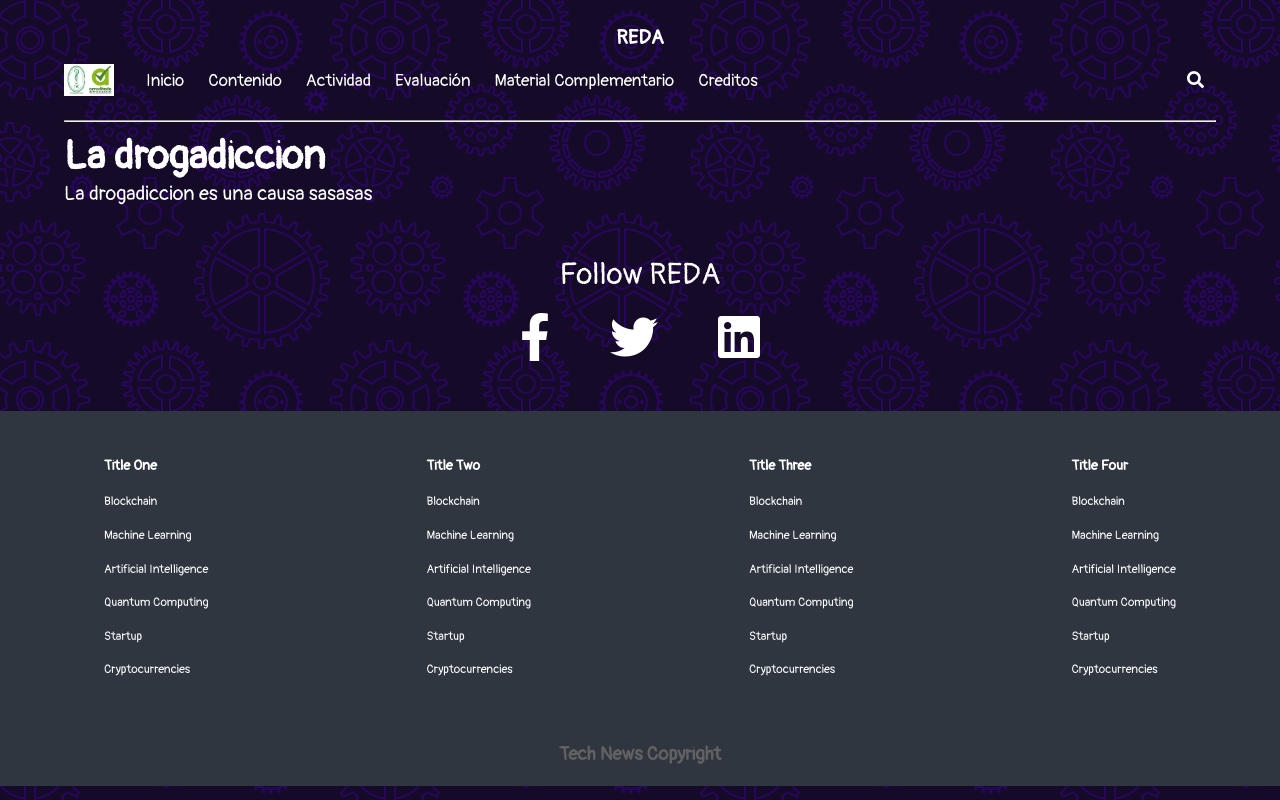
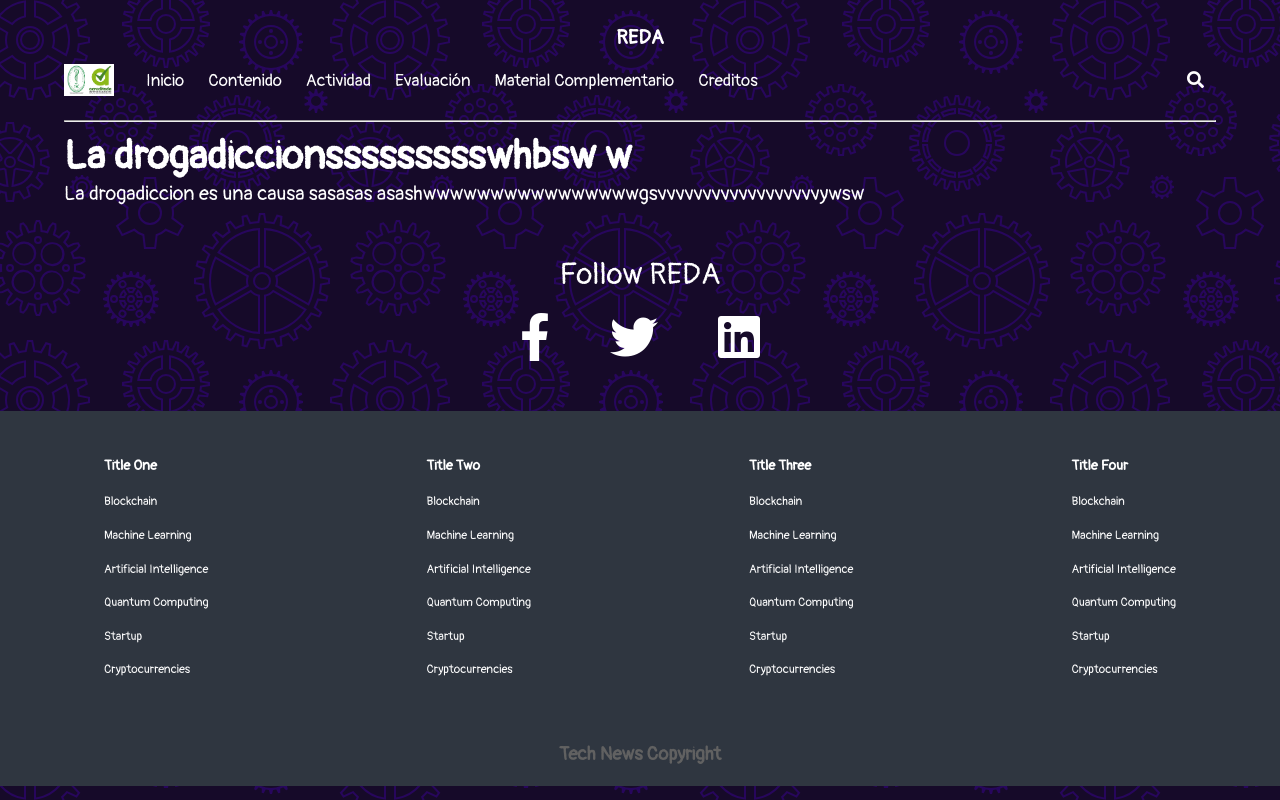
Before and after one commit to oscarbol09/FdoAlg_G-C_Oscar_Madera, a plain HTML site: page REDA/Contenido/contenido.html in a window 1280 px wide. Drawn offline with nearby package versions, Linux system fonts and the light colour scheme.

Commit message:
Update contenido.html

```diff
--- a/REDA/Contenido/contenido.html
+++ b/REDA/Contenido/contenido.html
@@ -62,10 +62,10 @@
     </nav>
     <hr>
     <h1>
-        La drogadiccion
+        La drogadiccionssssssssswhbsw w
     </h1>
     <p>
-        La drogadiccion es una causa sasasas
+        La drogadiccion es una causa sasasas asashwwwwwwwwwwwwwwwwgsvvvvvvvvvvvvvvvvvvywsw
     </p>
 
 
```
